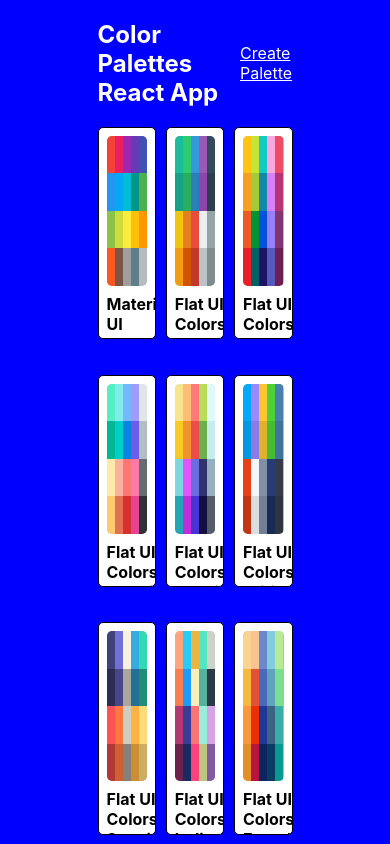
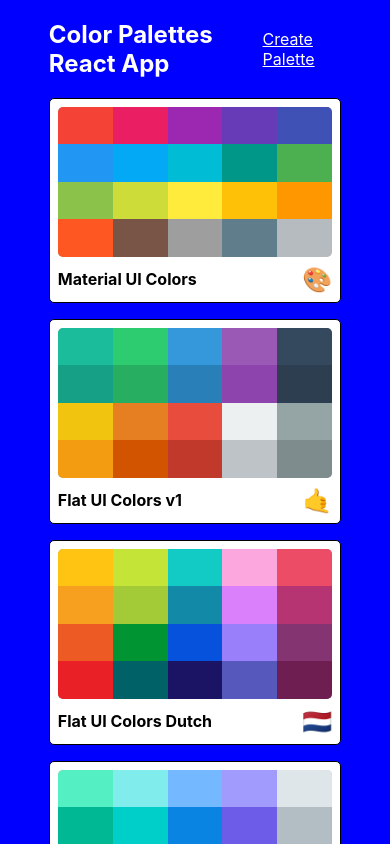
Before and after one commit to Lukazovic/color-palettes-react-app, a React (Create React App) app: page / in a window 390 px wide. Shown: the top 844 px of the page. Built offline with nearby package versions, Linux system fonts and the light colour scheme.

Commit message:
Make PaletteList responsive

```diff
--- a/src/styles/PaletteListStyles.js
+++ b/src/styles/PaletteListStyles.js
@@ -1,3 +1,5 @@
+import sizes from "../utils/sizes";
+
 export default {
   root: {
     backgroundColor: "blue",
@@ -11,7 +13,13 @@
     display: "flex",
     alignItems: "flex-start",
     flexDirection: "column",
-    flexWrap: "flex",
+    flexWrap: "wrap",
+    [sizes.down("xl")]: {
+      width: "80%",
+    },
+    [sizes.down("xs")]: {
+      width: "75%",
+    },
   },
   nav: {
     display: "flex",
@@ -28,6 +36,13 @@
     width: "100%",
     display: "grid",
     gridTemplateColumns: "repeat(3, 30%)",
-    gridGap: "5%",
+    gridGap: "2.5rem",
+    [sizes.down("md")]: {
+      gridTemplateColumns: "repeat(2, 50%)",
+    },
+    [sizes.down("xs")]: {
+      gridTemplateColumns: "repeat(1, 100%)",
+      gridGap: "1rem",
+    },
   },
 };
--- a/src/utils/sizes.js
+++ b/src/utils/sizes.js
@@ -11,6 +11,7 @@
       sm: "767.98px",
       md: "991.98px",
       lg: "1199.98px",
+      xl: "1600px",
     };
     return `@media (max-width: ${sizes[size]})`;
   },
```
